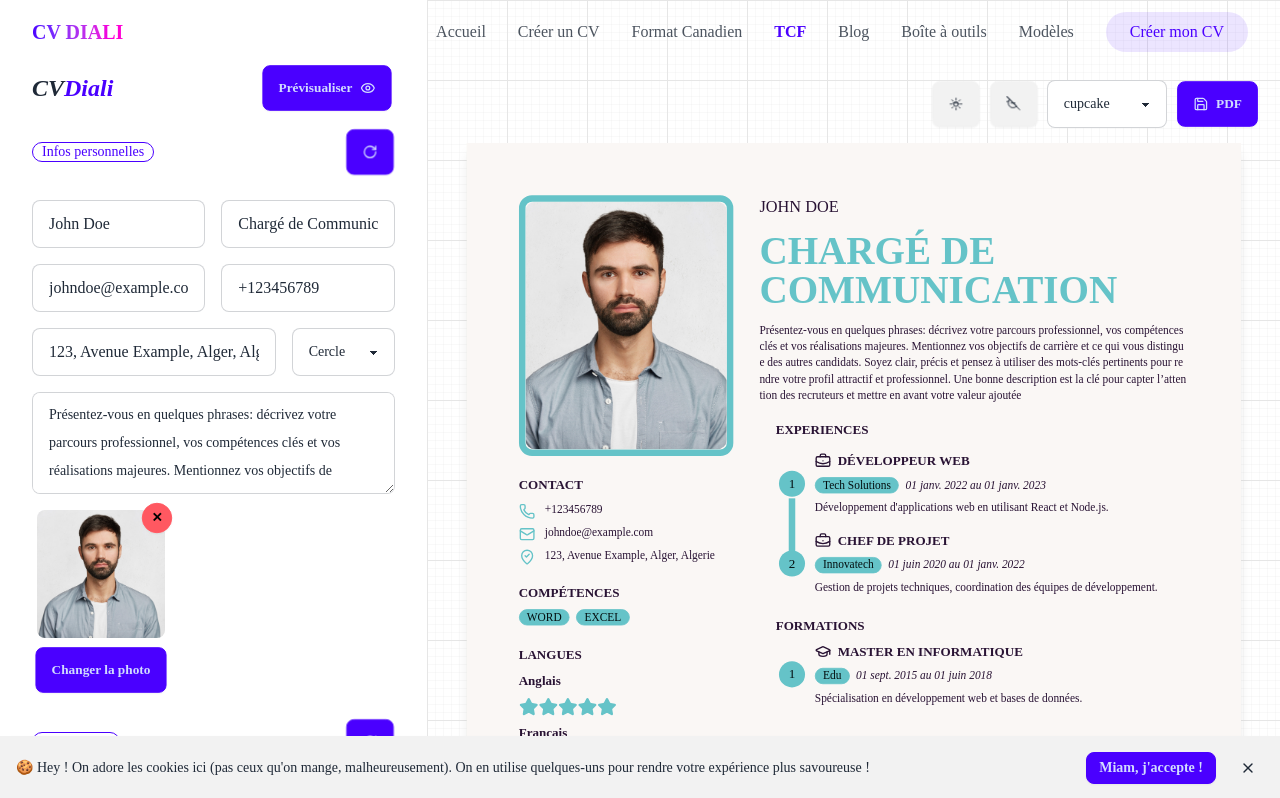
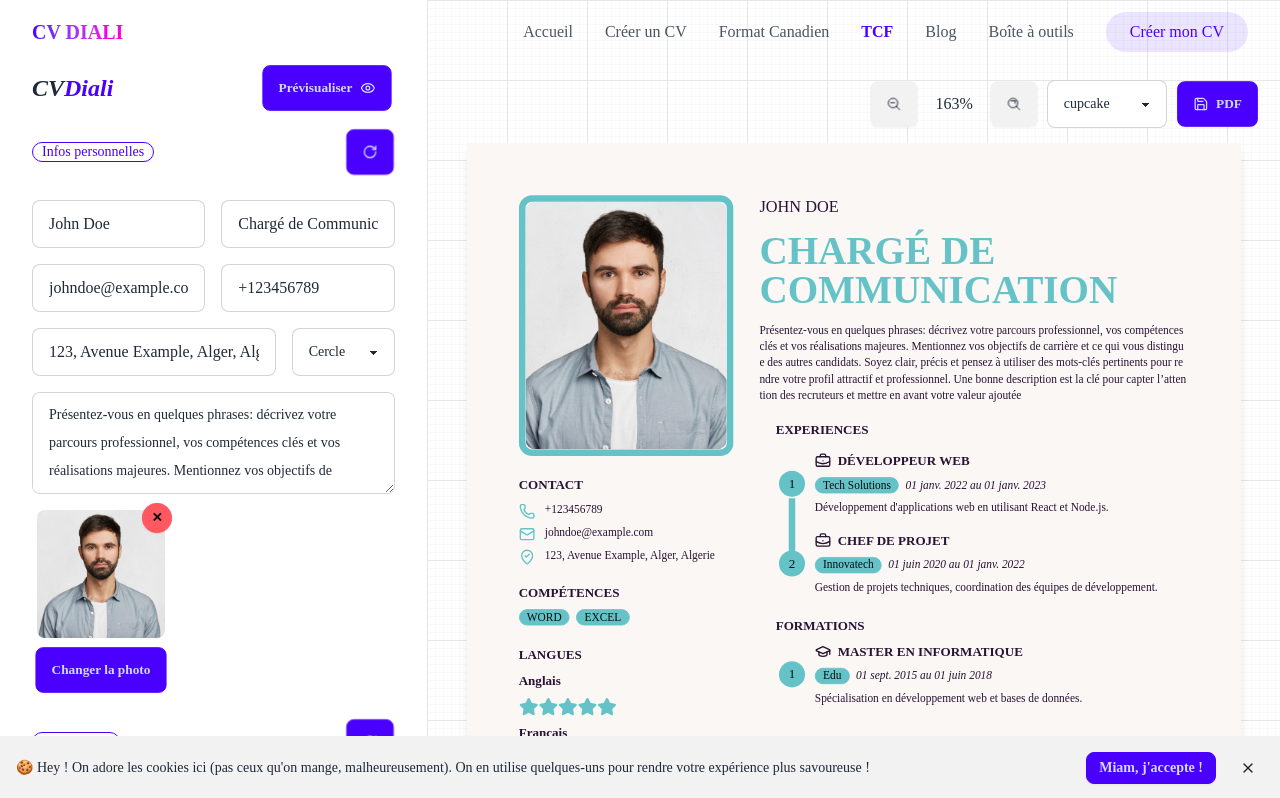
Before and after one commit to Malmeu/cvbuilder-main, a Next.js app: page /builder in a window 1280 px wide. Shown: the top 798 px of the page. Built offline with nearby package versions, Linux system fonts and the light colour scheme.

Commit message:
bouton zoom

```diff
--- a/app/builder/page.tsx
+++ b/app/builder/page.tsx
@@ -289,22 +289,24 @@ export default function Builder() {
           <div className="flex flex-col space-y-4 fixed z-[9998] top-20 right-5">
             <div className="flex items-center gap-2 flex-wrap">
               <button
+                onClick={() => setZoom(zoom - 10)}
+                className="btn"
+                title="Zoom out"
+              >
+                <svg xmlns="http://www.w3.org/2000/svg" fill="none" viewBox="0 0 24 24" strokeWidth={1.5} stroke="currentColor" className="w-4 h-4">
+                  <path strokeLinecap="round" strokeLinejoin="round" d="M21 21l-5.197-5.197m0 0A7.5 7.5 0 105.196 5.196a7.5 7.5 0 0010.607 10.607zM13 10H7" />
+                </svg>
+              </button>
+
+              <span className="mx-2">{zoom}%</span>
+
+              <button
                 onClick={() => setZoom(zoom + 10)}
                 className="btn"
                 title="Zoom in"
               >
                 <svg xmlns="http://www.w3.org/2000/svg" fill="none" viewBox="0 0 24 24" strokeWidth={1.5} stroke="currentColor" className="w-4 h-4">
-                  <path strokeLinecap="round" strokeLinejoin="round" d="M12 3v2.25m6.364.386-1.591 1.591M21 12h-2.25m-.386 6.364-1.591-1.591M12 18.75V21m-4.773-4.227-1.591 1.591M5.25 12H3m4.227-4.773L5.636 5.636M15.75 12a3.75 3.75 0 1 1-7.5 0 3.75 3.75 0 0 1 7.5 0ZM13.5 10.5h-6" />
-                </svg>
-              </button>
-
-              <button
-                onClick={() => setZoom(zoom - 10)}
-                className="btn"
-                title="Zoom out"
-              >
-                <svg xmlns="http://www.w3.org/2000/svg" fill="none" viewBox="0 0 24 24" strokeWidth={1.5} stroke="currentColor" className="w-4 h-4">
-                  <path strokeLinecap="round" strokeLinejoin="round" d="M21 21-5.197-5.197m0 0A7.5 7.5 0 1 0 5.196 5.196a7.5 7.5 0 0 0 10.607 10.607ZM13.5 10.5h-6" />
+                  <path strokeLinecap="round" strokeLinejoin="round" d="M21 21l-5.197-5.197m0 0A7.5 7.5 0 105.196 5.196a7.5 7.5 0 0010.607 10.607zM10 7h4m0 0v4m0-4H7" />
                 </svg>
               </button>
 
--- a/app/components/Navbar.tsx
+++ b/app/components/Navbar.tsx
@@ -15,7 +15,7 @@ export default function Navbar() {
     { name: 'TCF', href: '/outils/tcf', highlight: true },
     { name: 'Blog', href: '/blog' },
     { name: 'Boîte à outils', href: '/outils' },
-    { name: 'Modèles', href: '/templates' },
+
   ];
 
   useEffect(() => {
```
Also changed, not shown: 1 other file (tests, documents, lock files or other folders).
